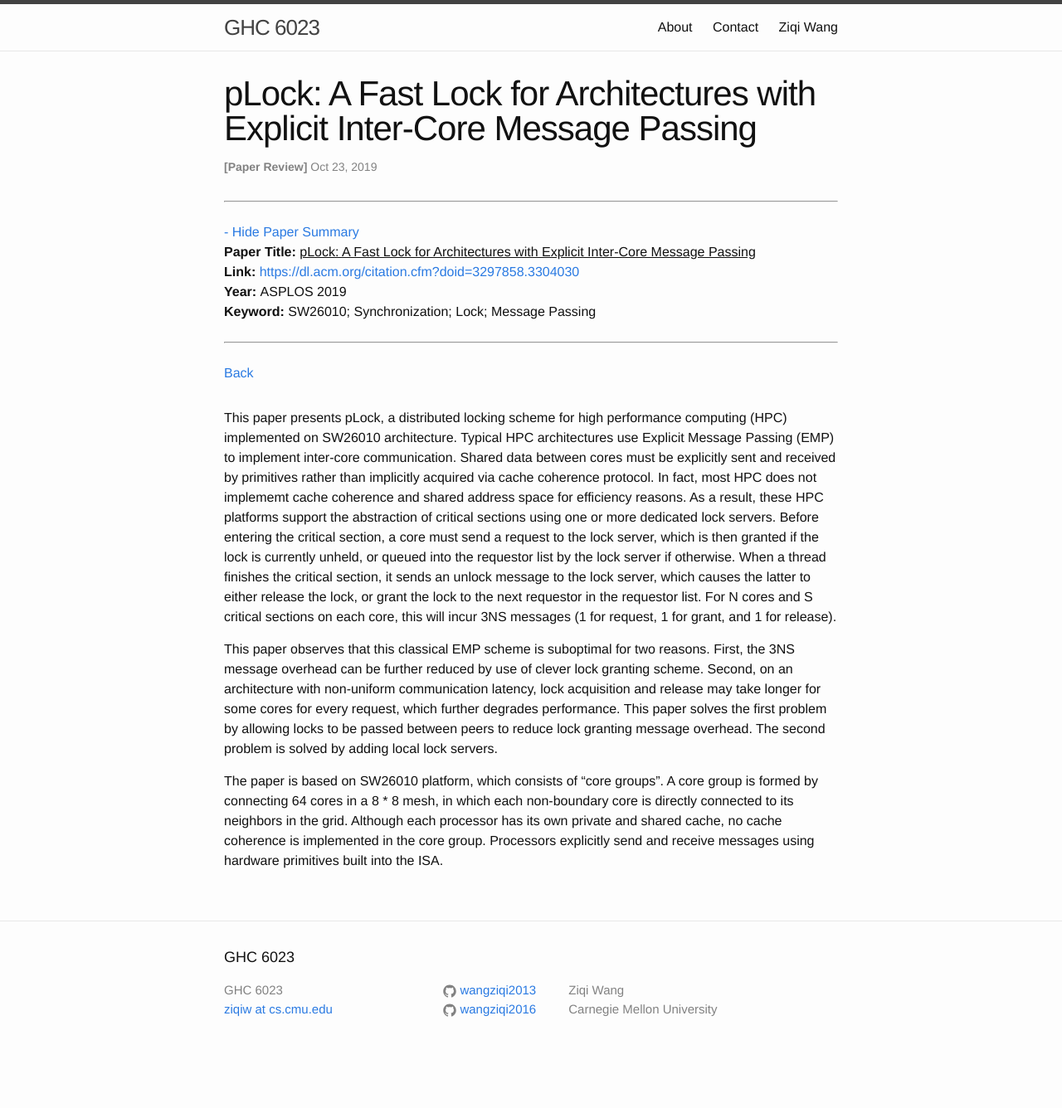
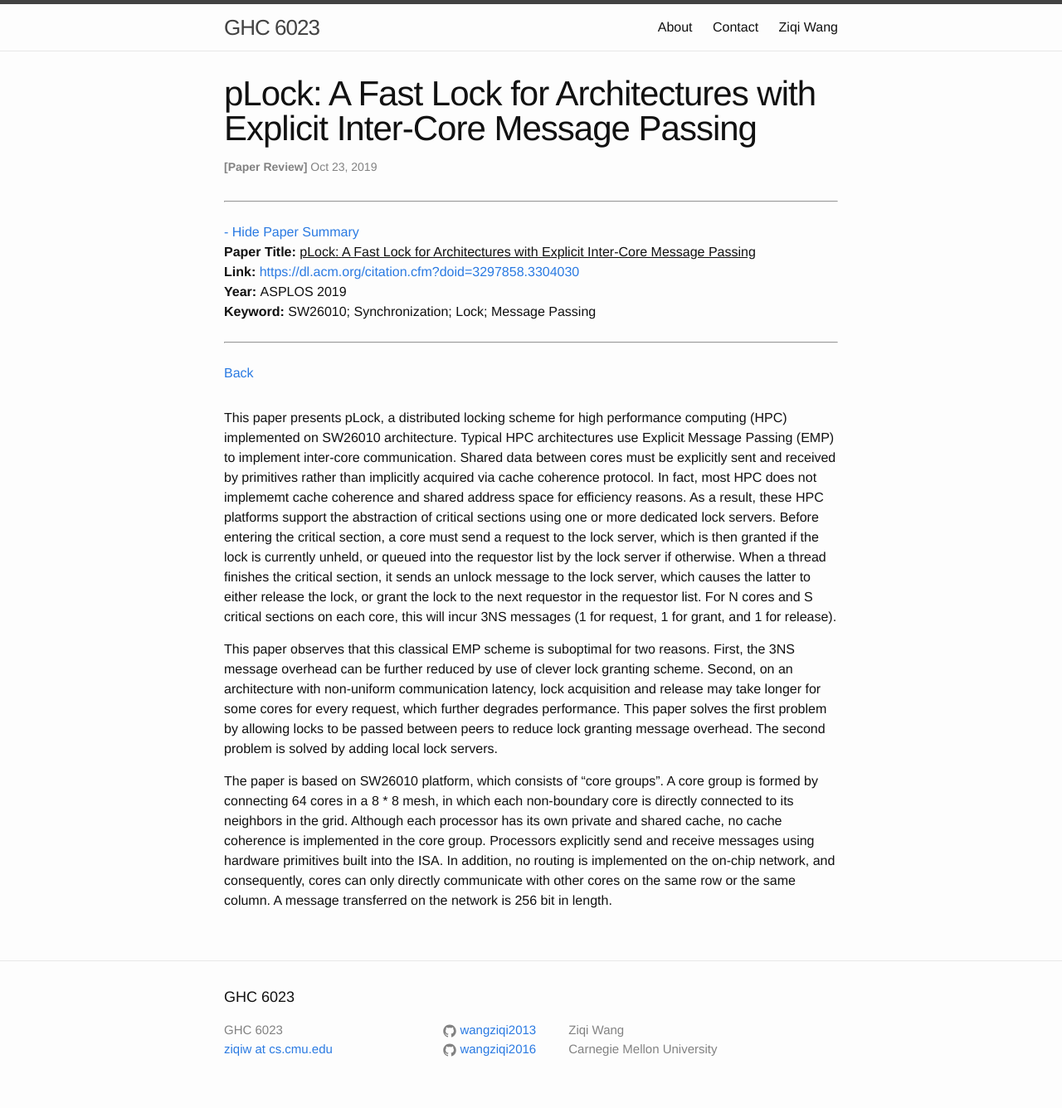
Before and after one commit to wangziqi2013/wangziqi2013.github.io, a Jekyll site: the page built from _posts/2019-10-23-plock.markdown, in a window 1280 px wide. Shown: the whole page at 83% size. Built offline with Jekyll 4.4.1, drawn with Linux system fonts in a browser that asks for light colours; before the commit the page ends 1288 px from its top, so only the background shows below that.

Commit message:
Finish network

```diff
--- a/_posts/2019-10-23-plock.markdown
+++ b/_posts/2019-10-23-plock.markdown
@@ -33,4 +33,6 @@ second problem is solved by adding local lock servers.
 The paper is based on SW26010 platform, which consists of "core groups". A core group is formed by connecting 64 cores
 in a 8 * 8 mesh, in which each non-boundary core is directly connected to its neighbors in the grid. Although each processor
 has its own private and shared cache, no cache coherence is implemented in the core group. Processors explicitly send and
-receive messages using hardware primitives built into the ISA.
+receive messages using hardware primitives built into the ISA. In addition, no routing is implemented on the on-chip
+network, and consequently, cores can only directly communicate with other cores on the same row or the same column.
+A message transferred on the network is 256 bit in length.
```
